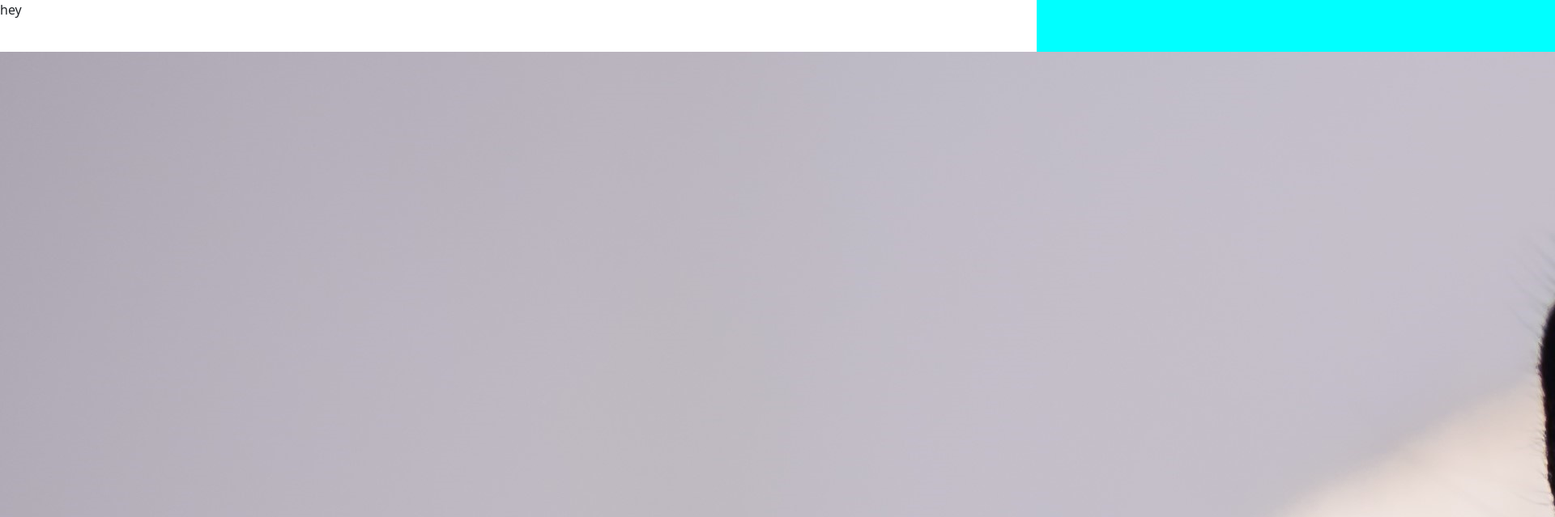
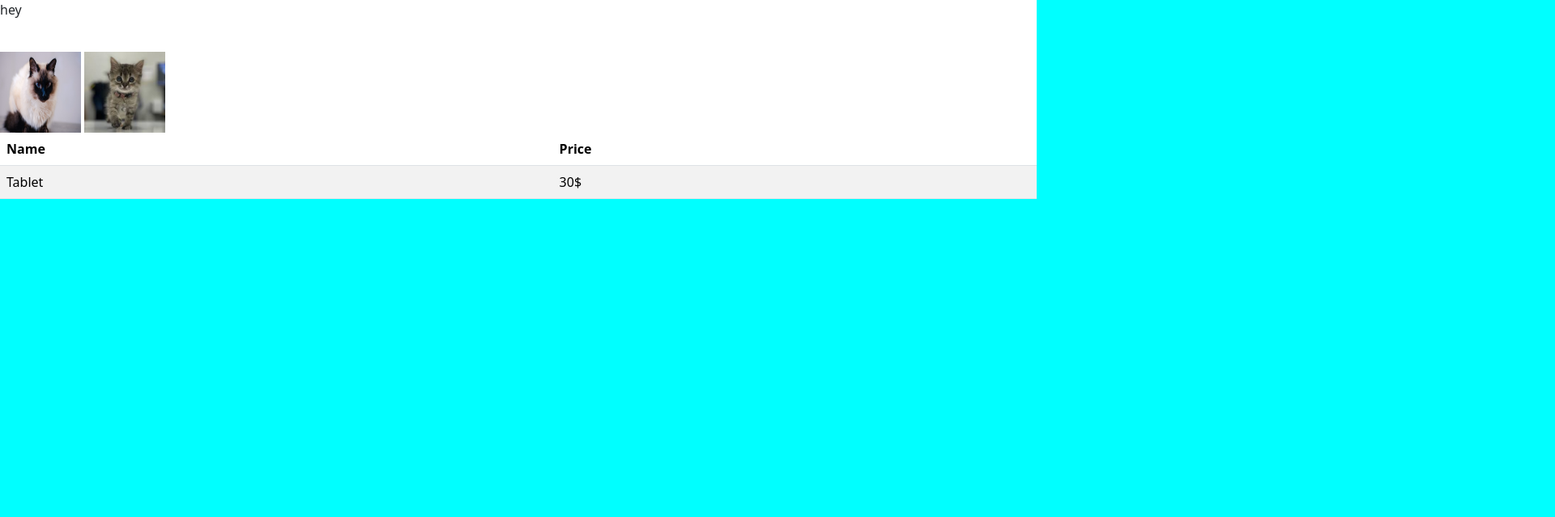
Before and after one commit to shaharsol/116-git, a plain HTML site: page index.html in a window 1280 px wide. Shown: the top 639 px of the page at 81% size, 1920 px wide, since content can reach past the window. Drawn offline with nearby package versions, Linux system fonts and the light colour scheme.

Commit message:
fixed cats images sizes

```diff
--- a/style.css
+++ b/style.css
@@ -1,3 +1,11 @@
 html {
   background-color: aqua;
 }
+div>img:nth-child(1) {
+  height:100px;
+  width:100px;
+}
+div>img:nth-child(2) {
+  height:100px;
+  width:100px;
+}
```
